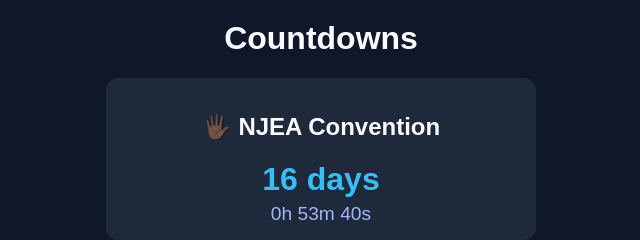
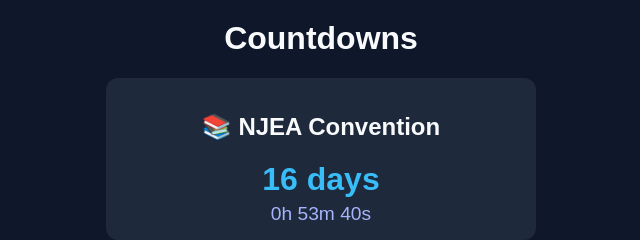
Before and after one commit to Nigeshling/School-Countdown, a plain HTML site: page index.html in a window 1280 px wide. Shown: the top 240 px of the page, 319-959 px from the left. Drawn offline with Linux system fonts and the light colour scheme.

Commit message:
index.html

```diff
--- a/index.html
+++ b/index.html
@@ -30,7 +30,7 @@
 
     // Events list, all except School Ends at NY 12AM
     const events = [
-      { name: "🖐🏿 NJEA Convention", date: estMidnight(2025, 11, 6) },
+      { name: "📚 NJEA Convention", date: estMidnight(2025, 11, 6) },
       { name: "🦃 Thanksgiving Break", date: estMidnight(2025, 11, 27) },
       { name: "🎄 Winter Recess", date: estMidnight(2025, 12, 24) },
       { name: "🌸 Spring Break", date: estMidnight(2026, 4, 13) },
```
